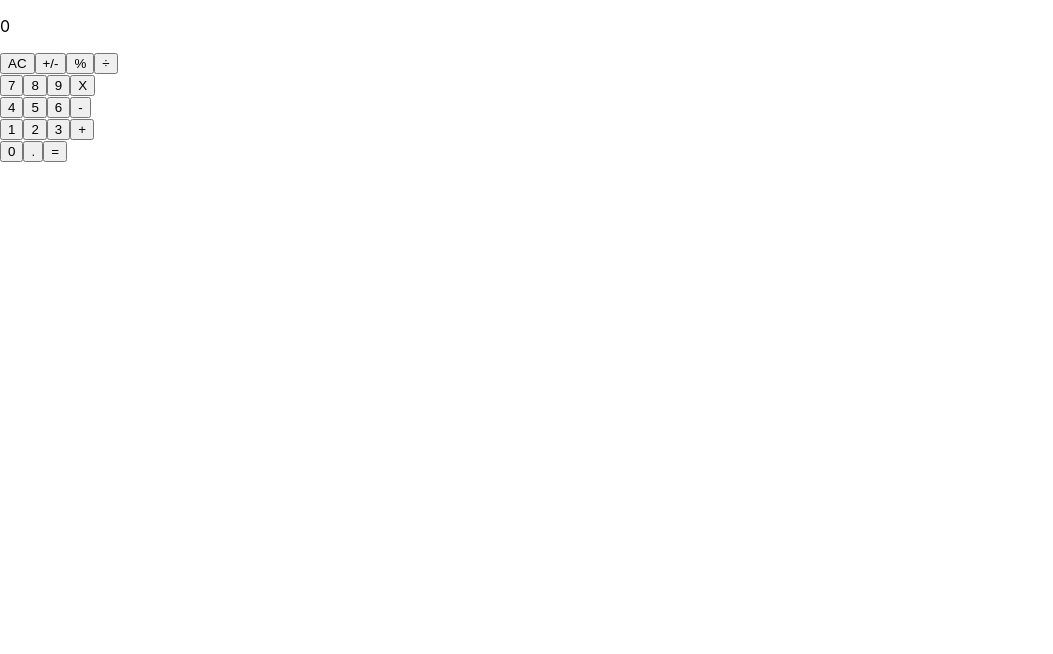
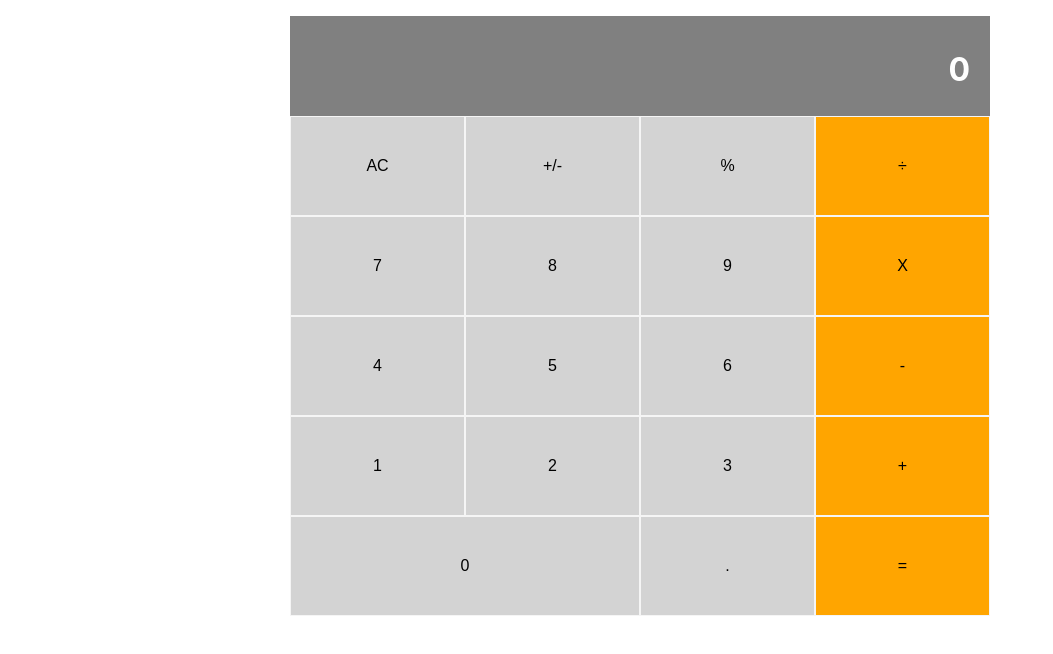
Before and after one commit to Miguelus373/React-Calculator, a React (Create React App) app: page / in a window 1280 px wide. Shown: the top 654 px of the page, without its empty margins (0-1053 px from the left). Built offline with nearby package versions, Linux system fonts and the light colour scheme.

Commit message:
Add styles and implement style logic

```diff
--- a/public/index.html
+++ b/public/index.html
@@ -8,7 +8,7 @@
       name="description"
       content="Web site created using create-react-app"
     />
-    <title>React App</title>
+    <title>React Calculator</title>
   </head>
   <body>
     <noscript>You need to enable JavaScript to run this app.</noscript>
--- a/src/assets/App.css
+++ b/src/assets/App.css
@@ -1,39 +1,44 @@
-.App {
-  text-align: center;
+* {
+  box-sizing: border-box;
 }
 
-.App-logo {
-  height: 40vmin;
-  pointer-events: none;
+.flex {
+  display: flex;
 }
 
-@media (prefers-reduced-motion: no-preference) {
-  .App-logo {
-    animation: App-logo-spin infinite 20s linear;
-  }
+.calc {
+  width: 700px;
+  margin: 0 auto;
 }
 
-.App-header {
-  background-color: #282c34;
-  min-height: 100vh;
-  display: flex;
-  flex-direction: column;
-  align-items: center;
-  justify-content: center;
-  font-size: calc(10px + 2vmin);
+.display {
+  background-color: gray;
+  height: 100px;
   color: white;
+  font-weight: bold;
+  font-size: 2rem;
+  padding: 34px 20px;
+  text-align: end;
+  margin: 1rem 0 0;
 }
 
-.App-link {
-  color: #61dafb;
+.panel {
+  height: 100px;
 }
 
-@keyframes App-logo-spin {
-  from {
-    transform: rotate(0deg);
-  }
+.button {
+  width: 25%;
+  text-align: center;
+  color: black;
+  border: solid whitesmoke 1px;
+  font-size: medium;
+  background-color: orange;
+}
 
-  to {
-    transform: rotate(360deg);
-  }
+.wide {
+  width: 50%;
 }
+
+.custom-color {
+  background-color: lightgray;
+}
--- a/src/assets/index.css
+++ b/src/assets/index.css
@@ -15,13 +15,3 @@ body {
   -webkit-font-smoothing: antialiased;
   -moz-osx-font-smoothing: grayscale;
 }
-
-code {
-  font-family:
-    source-code-pro,
-    Menlo,
-    Monaco,
-    Consolas,
-    'Courier New',
-    monospace;
-}
--- a/src/components/App.js
+++ b/src/components/App.js
@@ -19,10 +19,10 @@ const App = () => {
   };
 
   return (
-    <>
+    <div className="calc">
       <Display result={next ?? total} />
       <ButtonPanel clickHandler={handleClick} />
-    </>
+    </div>
   );
 };
 
--- a/src/components/Button.js
+++ b/src/components/Button.js
@@ -1,10 +1,16 @@
 import PropTypes from 'prop-types';
 
 const Button = props => {
-  const { name, handleClick } = props;
+  const {
+    name, handleClick, color, wide,
+  } = props;
 
   return (
-    <button type="button" onClick={() => handleClick(name)}>
+    <button
+      className={`button ${color} ${wide ? 'wide' : ''}`}
+      type="button"
+      onClick={() => handleClick(name)}
+    >
       {name}
     </button>
   );
@@ -12,11 +18,14 @@ const Button = props => {
 
 Button.defaultProps = {
   name: '=',
+  color: '',
 };
 
 Button.propTypes = {
   name: PropTypes.string,
   handleClick: PropTypes.func.isRequired,
+  color: PropTypes.string,
+  wide: PropTypes.bool.isRequired,
 };
 
 export { Button as default };
--- a/src/components/ButtonPanel.js
+++ b/src/components/ButtonPanel.js
@@ -13,12 +13,16 @@ const ButtonPanel = props => {
   return (
     <>
       {Object.keys(buttons).map(group => (
-        <div key={group}>
+        <div key={group} className="flex panel">
           {buttons[group].map(button => (
             <Button
               key={button}
               name={button}
               handleClick={props.clickHandler}
+              wide={button === '0'}
+              color={
+                ['+', '-', 'X', '÷', '='].includes(button) ? '' : 'custom-color'
+              }
             />
           ))}
         </div>
--- a/src/components/Display.js
+++ b/src/components/Display.js
@@ -4,7 +4,7 @@ const Display = props => {
   const { result } = props;
 
   return (
-    <p>
+    <p className="display">
       {result ?? '0'}
     </p>
   );
```
